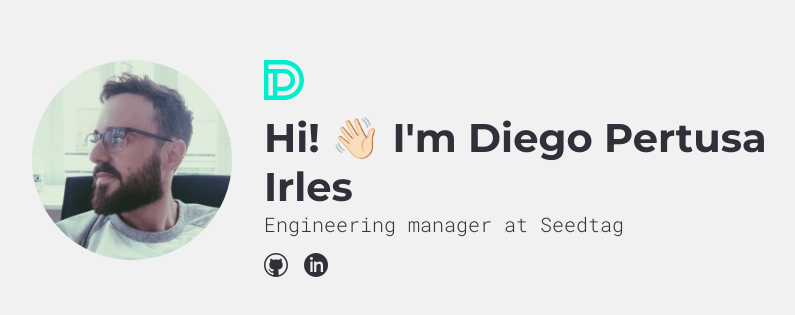
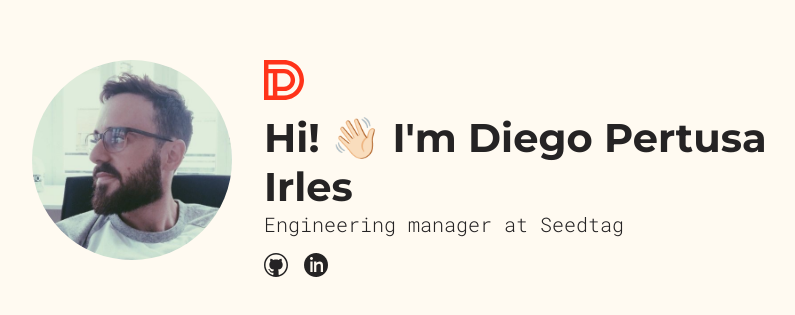
Before and after one commit to pertutatis/personal-web, a Vue app: page / in a window 1280 px wide. Shown: the part 229-544 px from the top of the page, without its empty margins (192-987 px from the left). Built offline with nearby package versions, Linux system fonts and the light colour scheme.

Commit message:
change color palete

```diff
--- a/src/App.vue
+++ b/src/App.vue
@@ -17,13 +17,11 @@ import Bio from './components/Bio.vue'
 :root {
   --primary-font: "Montserrat", helvetica, arial, serif;
   --secondary-font: 'Roboto Mono', arial, serif;
-  --primary-color: #00EECE;
-  --secondary-color: #F8A85D;
-  --dark-color: #31303A;
-  --dark-secondary-color: #28282F;
-  --dark-gray-color: #363636;
-  --gray-color: #CECED3;
-  --light-color: #F1F1F1;
+  --primary-color: #ff331a;
+  --secondary-color: #ff8a14;
+  --dark-color: #252324;
+  --light-color: #f6e9c4;
+  --lighter-color: #FFFAF1;
 
   --base: 8px;
   --bold: 700;
@@ -32,26 +30,26 @@ import Bio from './components/Bio.vue'
   --light: 300;
 
   /* Light scheme */
-  --accent-color: var(--primary-color);
+  --accent-color: var(--secondary-color);
   --background-color: var(--dark-color);
-  --text-color: var(--gray-color);
+  --text-color: var(--light-color);
   --title-color: var(--light-color);
 }
 
 @media (prefers-color-scheme: light) {
   :root {
     --accent-color: var(--primary-color);
-    --background-color: var(--light-color);
-    --text-color: var(--dark-gray-color);
+    --background-color: var(--lighter-color);
+    --text-color: var(--dark-color);
     --title-color: var(--dark-color);
   }
 }
 
 @media (prefers-color-scheme: dark) {
   :root {
-    --accent-color: var(--primary-color);
+    --accent-color: var(--secondary-color);
     --background-color: var(--dark-color);
-    --text-color: var(--gray-color);
+    --text-color: var(--light-color);
     --title-color: var(--light-color);
   }
 }
```
